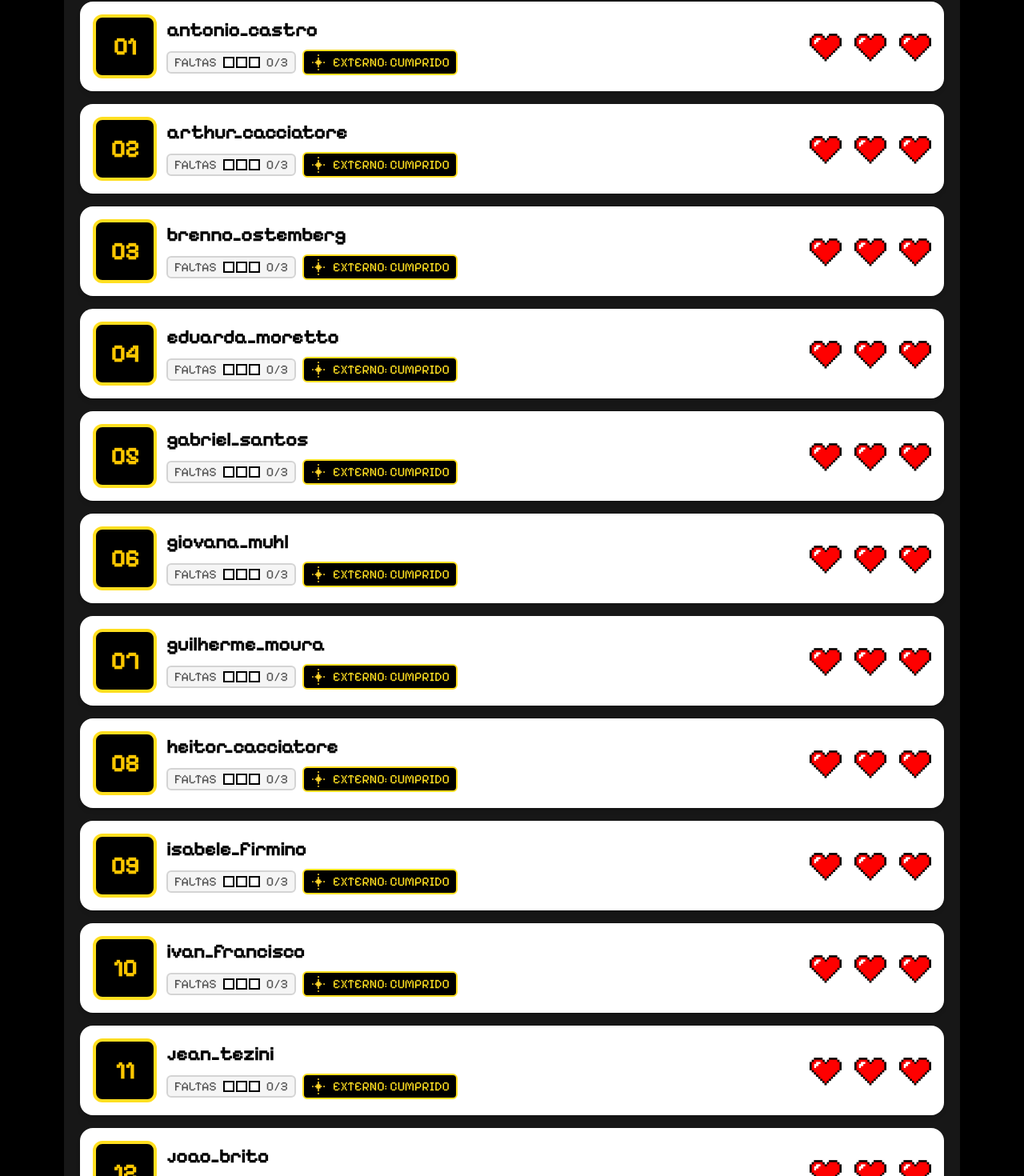
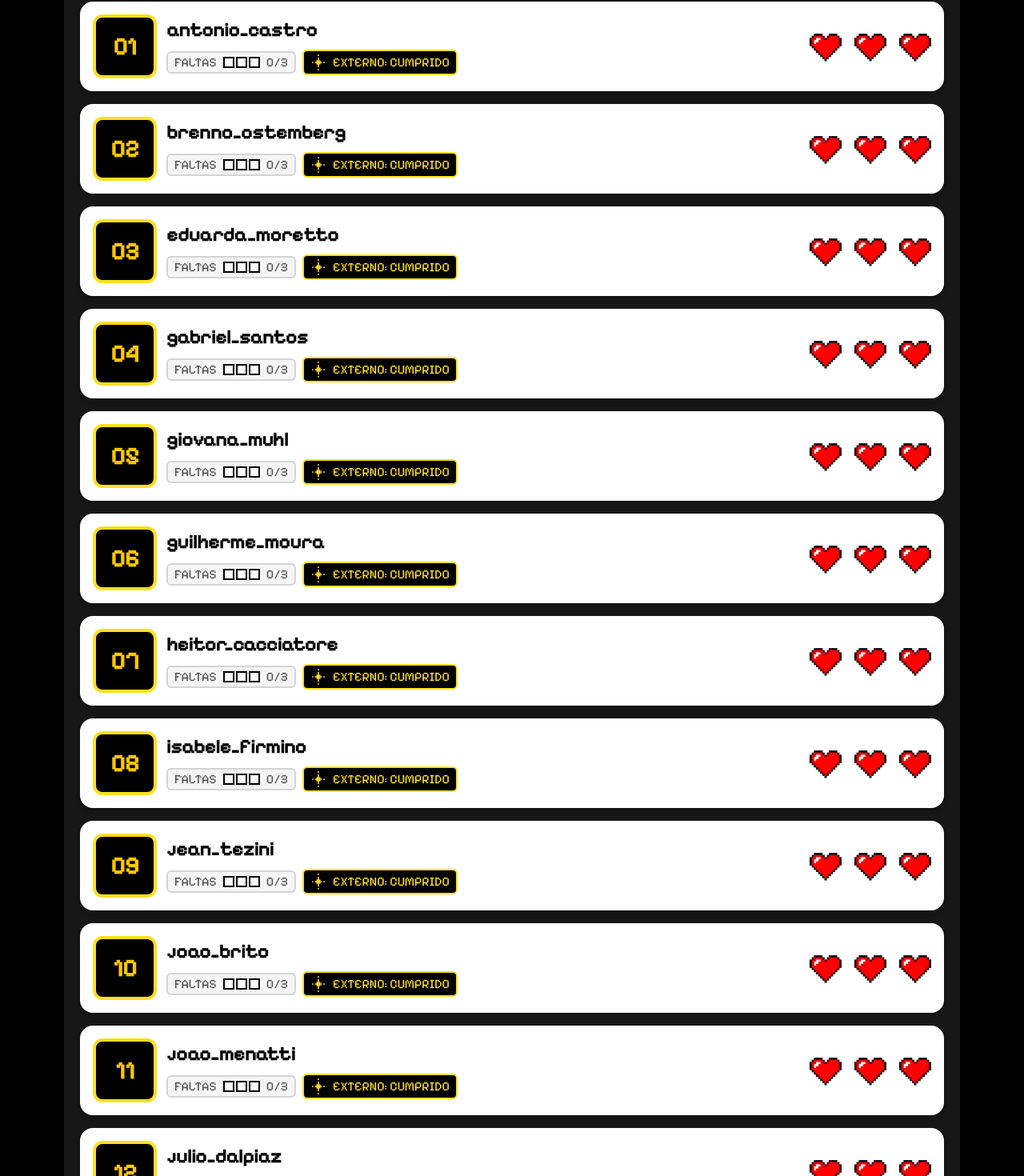
Before and after one commit to Mega-Jr-Git/mega-leaderboard, a React (Vite) app: page / in a window 1280 px wide. Shown: the part 1137-2607 px from the top of the page at 80% size. Built offline with nearby package versions, Linux system fonts and the light colour scheme.

Commit message:
Modify absences for two players in players.js
Updated the absences for players 'arthur_cacciatore' and 'ivan_francisco'.

```diff
--- a/src/data/players.js
+++ b/src/data/players.js
@@ -9,7 +9,7 @@
 // Só as quantidades aparecem no site. Os motivos ficam restritos ao membro e à gestão.
 const players = [
   { id: 1, name: "antonio_castro", heart: 3, absences: 0, externalEvents: 2 },
-  { id: 2, name: "arthur_cacciatore", heart: 3, absences: 0, externalEvents: 1 },
+  { id: 2, name: "arthur_cacciatore", heart: 3, absences: 1, externalEvents: 1 },
   { id: 3, name: "brenno_ostemberg", heart: 3, absences: 0, externalEvents: 1 },
   { id: 4, name: "djavan_loureiro", heart: 1, absences: 0, externalEvents: 0 },
   { id: 5, name: "edilson_enzo", heart: 3, absences: 0, externalEvents: 0 },
@@ -36,7 +36,7 @@ const players = [
   { id: 25, name: "gabriel_aquino", heart: 3, absences: 0, externalEvents: 0 },
   { id: 26, name: "yan_oliveira", heart: 3, absences: 0, externalEvents: 0 },
   { id: 27, name: "heitor_cacciatore", heart: 3, absences: 0, externalEvents: 1 },
-  { id: 28, name: "ivan_francisco", heart: 3, absences: 0, externalEvents: 1 },
+  { id: 28, name: "ivan_francisco", heart: 3, absences: 1, externalEvents: 1 },
   { id: 29, name: "giovana_muhl", heart: 3, absences: 0, externalEvents: 1 },
   { id: 30, name: "samyr_arruda", heart: 3, absences: 0, externalEvents: 0 },
   { id: 31, name: "carlos_sales", heart: 2, absences: 0, externalEvents: 0 },
```
